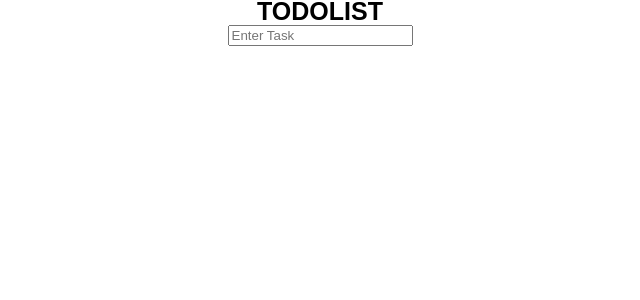
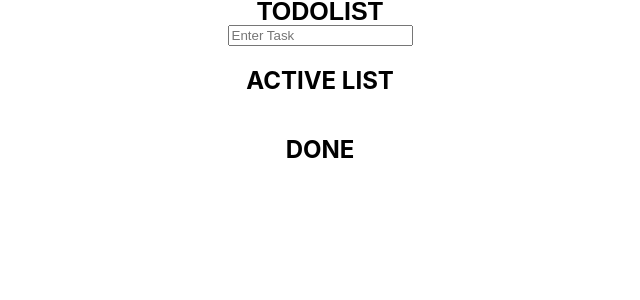
Before and after one commit to Herizoran/tp-todolist, a React (Create React App) app: page / in a window 1280 px wide. Shown: the top 300 px of the page, without its empty margins (320-960 px from the left). Built offline with nearby package versions, Linux system fonts and the light colour scheme.

Commit message:
fix: fix done list

```diff
--- a/src/App.tsx
+++ b/src/App.tsx
@@ -1,27 +1,32 @@
-import React, {useState} from 'react';
-import './App.css';
+import React, { useState } from "react";
+import "./App.css";
 import InputField from "./components/InputField";
-import {Todo} from "./model";
+import { Todo } from "./model";
 import TodoList from "./components/TodoList";
 
 function App() {
-    const [todo, setTodo] = useState<string>("");
-    const [todos, setTodos] = useState<Todo[]>([]);
+  const [todo, setTodo] = useState<string>("");
+  const [todos, setTodos] = useState<Todo[]>([]);
+  const [completed, setCompleted] = useState<Todo[]>([]);
 
-    const handleSubmit = (event:React.FormEvent) => {
-        event.preventDefault();
-        if (todo){
-            setTodos([...todos, {id:Date.now(),todo,isDone:false}])
-            setTodo("");
-        }
+  const handleSubmit = (event: React.FormEvent) => {
+    event.preventDefault();
+    if (todo) {
+      setTodos([...todos, { id: Date.now(), todo, isDone: false }]);
+      setTodo("");
     }
-    return (
+  };
+  return (
     <div className="App">
       <span className="heading">TODOLIST</span>
-        <InputField todo ={todo} setTodo = {setTodo} handleSubmit = {handleSubmit} />
-        <TodoList todos ={todos} setTodos = {setTodos}/>
+      <InputField todo={todo} setTodo={setTodo} handleSubmit={handleSubmit} />
+      <TodoList todos={todos}
+                setTodos={setTodos}
+                completed={completed}
+                setCompleted={setCompleted} />
     </div>
   );
 }
 
+
 export default App;
--- a/src/components/SingleTodo.tsx
+++ b/src/components/SingleTodo.tsx
@@ -1,36 +1,41 @@
-import React from 'react'
-import {Todo} from "../model";
-import "./styles.css"
+import React from "react";
+import { Todo } from "../model";
+import "./styles.css";
 
 type Props = {
-  todo:Todo;
-  todos:Todo[];
+  todo: Todo;
+  todos: Todo[];
   setTodos: React.Dispatch<React.SetStateAction<Todo[]>>;
+  completed: Todo[];
+  setCompleted: React.Dispatch<React.SetStateAction<Todo[]>>;
 }
-const SingleTodo = ({todo,todos,setTodos}:Props) => {
-    const handleDone = (id: number, event:any) => {
+const SingleTodo = ({ todo, todos, setTodos, completed, setCompleted }: Props) => {
+
+  const handleDone = (id: number, event: any) => {
     setTodos(todos.map((todo) =>
-            todo.id === id ? {...todo, isDone: !todo.isDone}: todo
+      todo.id === id ? { ...todo, isDone: !todo.isDone } : todo
     ));
-        if (event.target.checked){
+    if (event.target.checked) {
       setTodos(todos.filter((todo) => todo.id !== id));
+      setCompleted([...completed, { id: id, todo: event.target.value, isDone: true }]);
     }
-    }
+  };
   return (
     <form className="single-todo">
-        <input type={"checkbox"} onChange={(event) => handleDone(todo.id,event)}/>
+      <input className="single-checkbox" type={"checkbox"} value={todo.todo}
+             onChange={(event) => handleDone(todo.id, event)} />
       {
         todo.isDone ? (
           <s className="text-todo">
             {todo.todo}
           </s>
-            ):(
+        ) : (
           <span className="text-todo">
             {todo.todo}
           </span>
         )
       }
     </form>
-  )
-}
-export default SingleTodo
+  );
+};
+export default SingleTodo;
--- a/src/components/TodoList.tsx
+++ b/src/components/TodoList.tsx
@@ -1,24 +1,51 @@
-import React from 'react'
-import {Todo} from "../model";
+import React from "react";
+import { Todo } from "../model";
 import SingleTodo from "./SingleTodo";
-import "./styles.css"
+import "./styles.css";
+
 interface Props {
-  todos:Todo[];
+  todos: Todo[];
   setTodos: React.Dispatch<React.SetStateAction<Todo[]>>;
+  completed: Todo[];
+  setCompleted: React.Dispatch<React.SetStateAction<Todo[]>>;
 }
-const TodoList = ({todos, setTodos}:Props) => {
+
+const TodoList = ({ todos, setTodos, completed, setCompleted }: Props) => {
   return (
-    <div className="todos">
-        {todos.map((task) =>(
+    <div className={"todos-layout"}>
+      <div className={"todos-active"}>
+        <h2>ACTIVE LIST</h2>
+        <div className="todos">
+          {todos.map((task) => (
             <SingleTodo
               todo={task}
               todos={todos}
               setTodos={setTodos}
+              completed={completed}
+              setCompleted={setCompleted}
               key={task.id}
             />
-        ))}
+          ))}
+        </div>
+      </div>
+      <div className={"todos-done"}>
+        <h2>DONE</h2>
+        <div className="todos">
+          {completed.map((task) => (
+            <SingleTodo
+              todo={task}
+              todos={completed}
+              setTodos={setCompleted}
+              completed={completed.sort((a, b) => b.id - a.id)}
+              setCompleted={setCompleted}
+              key={task.id}
+
+            />
+          ))}
+        </div>
+      </div>
     </div>
-  )
-}
+  );
+};
 
-export default TodoList
+export default TodoList;
--- a/src/components/styles.css
+++ b/src/components/styles.css
@@ -11,10 +11,18 @@
     border-radius: 9px;
 }
 .todos{
-    background: dimgrey;
+    /*background: dimgrey;*/
 }
 .text-todo{
     align-content: flex-start;
     text-align: left;
 
 }
+.todos-layout{
+    position: relative;
+    display: inline-grid;
+    justify-content: space-evenly;
+    justify-items: center;
+    align-content: space-evenly;
+    align-items: center;
+}
```
Also changed, not shown: src/components/InputField.tsx (+7 -6 lines). Lines whose indentation alone changed are shown as unchanged.
